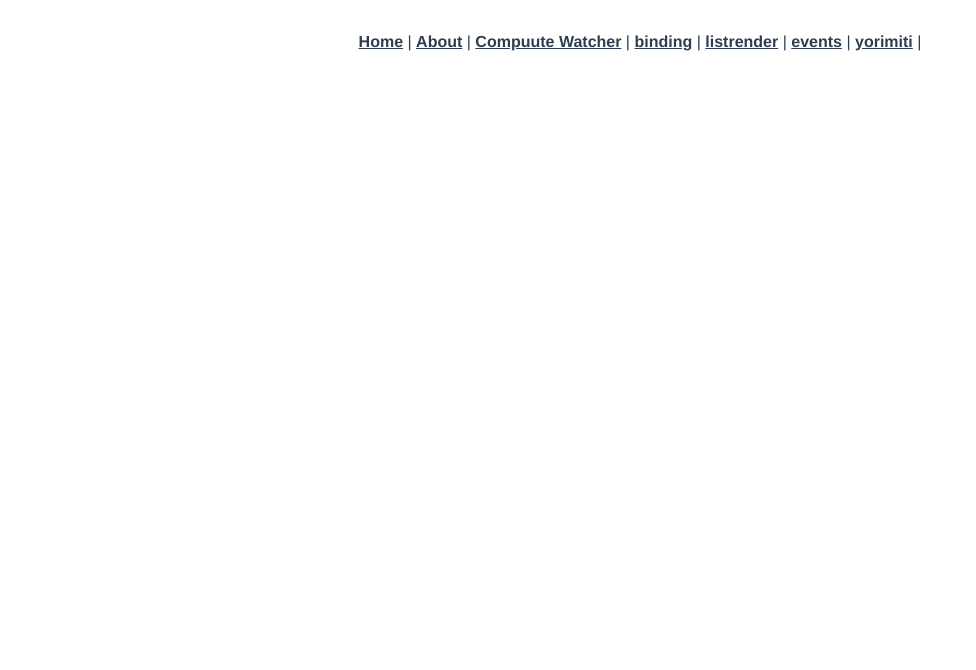
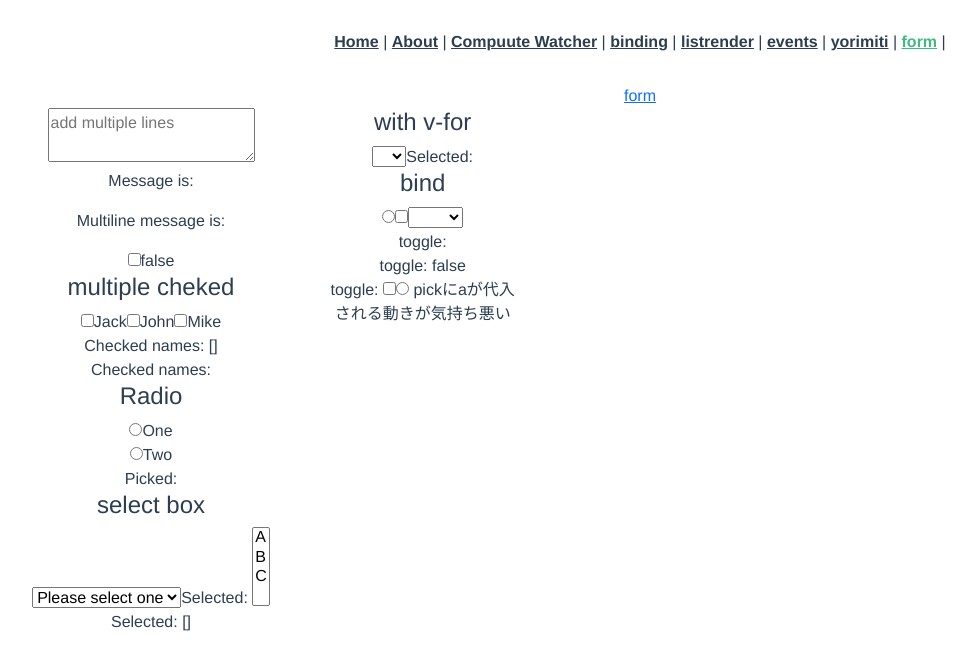
Before and after one commit to g00chy/vue-tutrial, a Vue app: page /form in a window 1280 px wide. Shown: the top 670 px of the page, without its empty margins (0-976 px from the left). Built offline with nearby package versions, Linux system fonts and the light colour scheme.

Commit message:
snipetとform試し中

```diff
--- a/src/App.vue
+++ b/src/App.vue
@@ -8,6 +8,7 @@
       <router-link to="/listrender">listrender</router-link> |
       <router-link to="/events">events</router-link> |
       <router-link to="/yorimiti">yorimiti</router-link> |
+      <router-link to="/form">form</router-link> |
     </div>
     <router-view />
   </div>
--- /dev/null
+++ b/src/components/form/form1.vue
@@ -0,0 +1,134 @@
+<template>
+  <div class="row">
+    <div class="col-3">
+      <textarea v-model="message" placeholder="add multiple lines"></textarea>
+      <p>Message is: {{ message }}</p>
+      <span>Multiline message is:</span>
+      <p style="white-space: pre-line">{{ message }}</p>
+      <input type="checkbox" id="checkbox" v-model="checked" />
+      <label for="checkbox">{{ checked }}</label>
+      <br />
+
+      <h4>multiple cheked</h4>
+      <input type="checkbox" id="jack" value="Jack" v-model="checkedNames" />
+      <label for="jack">Jack</label>
+      <input type="checkbox" id="john" value="John" v-model="checkedNames" />
+      <label for="john">John</label>
+      <input type="checkbox" id="mike" value="Mike" v-model="checkedNames" />
+      <label for="mike">Mike</label>
+      <br />
+      <span>Checked names: {{ checkedNames }}</span
+      ><br />
+      <span>Checked names: {{ checkedNamesCompute }}</span>
+
+      <h4>Radio</h4>
+      <input type="radio" id="one" value="One" v-model="picked" />
+      <label for="one">One</label>
+      <br />
+      <input type="radio" id="two" value="Two" v-model="picked" />
+      <label for="two">Two</label>
+      <br />
+      <span>Picked: {{ picked }}</span>
+
+      <h4>select box</h4>
+      <select v-model="selected">
+        <option disabled value="">Please select one</option>
+        <option>A</option>
+        <option>B</option>
+        <option>C</option>
+      </select>
+      <span>Selected: {{ selected }}</span>
+
+      <select v-model="multiselect" multiple>
+        <option>A</option>
+        <option>B</option>
+        <option>C</option>
+      </select>
+      <br />
+      <span>Selected: {{ multiselect }}</span>
+    </div>
+    <div class="col-2">
+      <h4>with v-for</h4>
+      <select v-model="selected">
+        <option
+          v-for="(option, index) in options"
+          v-bind:value="option.value"
+          v-bind:key="index"
+        >
+          {{ option.text }}
+        </option>
+      </select>
+      <span>Selected: {{ selected }}</span>
+
+      <h4>bind</h4>
+      <!-- チェックされたとき、`picked` は文字列"a"になります -->
+      <input type="radio" v-model="picked" value="a" />
+      <!-- `toggle` は true かまたは false のどちらかです -->
+      <input type="checkbox" v-model="toggle" />
+      <!-- 最初のオプションが選択されたとき、`selected` は文字列"abc"です -->
+      <select v-model="selected">
+        <option value="abc">ABC</option>
+      </select>
+      <br />
+      <span>toggle: {{ picked }}</span
+      ><br />
+      <span>toggle: {{ toggle }}</span
+      ><br />
+      <span>toggle: {{ selected }}</span>
+      <input
+        type="checkbox"
+        v-model="toggle"
+        true-value="yes"
+        false-value="no"
+      />
+      <input type="radio" v-model="pick" v-bind:value="a" />
+      {{ pick }}
+      pickにaが代入される動きが気持ち悪い
+    </div>
+  </div>
+</template>
+
+<script lang="ts">
+import Vue from "vue";
+type DataType = {
+  message: string;
+  checked: boolean;
+  checkedNames: Array<string>;
+  checkNamesCompute: string;
+  picked: string;
+  pick: string;
+  a: string;
+  toggle: boolean;
+  selected: string;
+  multiselect: Array<string>;
+  options: Array<{ text: string; value: string }>;
+};
+
+export default Vue.extend({
+  name: "event1",
+  data(): DataType {
+    return {
+      message: "",
+      checked: false,
+      checkedNames: [],
+      checkNamesCompute: "",
+      picked: "",
+      pick: "",
+      a: "a",
+      toggle: false,
+      selected: "",
+      multiselect: [],
+      options: [
+        { text: "A", value: "1" },
+        { text: "B", value: "2" },
+        { text: "C", value: "3" },
+      ],
+    };
+  },
+  computed: {
+    checkedNamesCompute: function (): string {
+      return this.checkedNames.join(",");
+    },
+  },
+});
+</script>
--- a/src/router/index.ts
+++ b/src/router/index.ts
@@ -51,6 +51,12 @@ const routes: Array<RouteConfig> = [
     component: () =>
       import(/* webpackChunkName: "Yorimiti" */ "../views/Yorimiti.vue"),
   },
+  {
+    path: "/form",
+    name: "Form",
+    component: () =>
+      import(/* webpackChunkName: "Form" */ "../views/5Form.vue"),
+  },
 ];
 
 const router = new VueRouter({
--- /dev/null
+++ b/src/views/5Form.vue
@@ -0,0 +1,14 @@
+<template>
+  <div>
+    <a href="https://jp.vuejs.org/v2/guide/forms.html" target="_blank">form</a>
+    <event-1></event-1>
+  </div>
+</template>
+
+<script lang="ts">
+import Vue from "vue";
+import event1 from "@/components/form/form1.vue";
+export default Vue.extend({
+  components: { event1 },
+});
+</script>
--- a/vue.config.js
+++ b/vue.config.js
@@ -6,4 +6,7 @@
 module.exports = {
   publicPath: process.env.NODE_ENV === "github" ? "/vue-tutrial/" : "/",
   runtimeCompiler: true,
+  configureWebpack: {
+    devtool: "source-map",
+  },
 };
```
